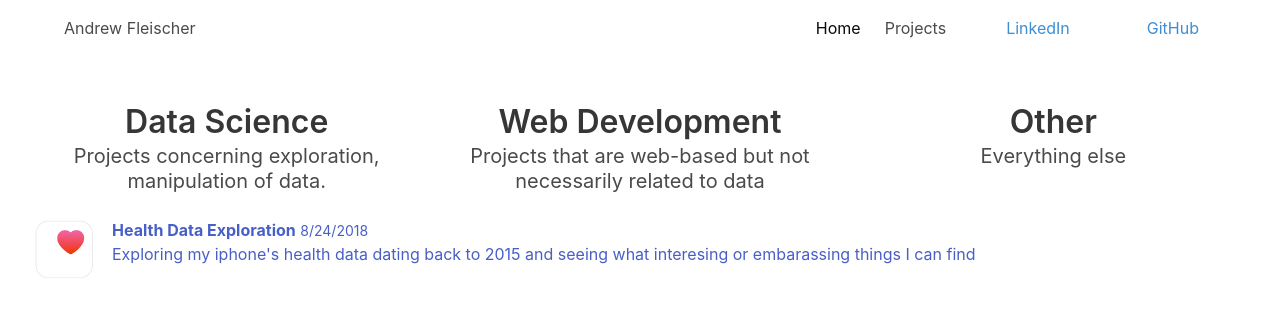
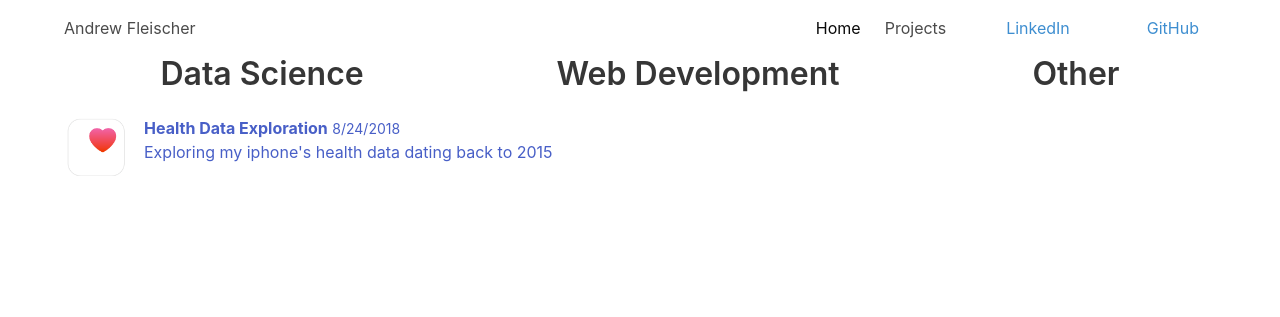
Before and after one commit to Flysure/AndrewsBlog, a Rails app: page /projects in a window 1280 px wide. Shown: the top 317 px of the page. Run offline with Rails 7, Linux system fonts and the light colour scheme; style sheets or scripts are compiled from the project's sources; some libraries are stand-ins or nearby versions.

Commit message:
Restyling

```diff
--- a/app/views/application/projects.html.erb
+++ b/app/views/application/projects.html.erb
@@ -1,30 +1,24 @@
-<div class="container is-fluid">
-  <div class="columns offset">
+<div class="container">
+  <nav class="level">
+  <div class="level-item has-text-centered">
+    <div>
 
-    <div class="column has-text-centered">
-      <a href="#">
       <p class="title">Data Science</p>
-      <p class="subtitle">Projects concerning exploration, manipulation of data.</p>
-      </a>
     </div>
+  </div>
+  <div class="level-item has-text-centered">
+    <div>
+      <p class="title">Web Development</p>
+    </div>
+  </div>
+  <div class="level-item has-text-centered">
+    <div>
+      <p class="title">Other</p>
+    </div>
+  </div>
 
+</nav>
 
-    <div class="column has-text-centered">
-      <a href="#">
-      <p class="title">Web Development</p>
-      <p class="subtitle">Projects that are web-based but not necessarily related to data</p>
-      </a>
-    </div>
-
-
-    <div class="column has-text-centered">
-      <a href="#">
-      <p class="title">Other</p>
-      <p class="subtitle">Everything else</p>
-      </a>
-    </div>
-
-  </div>
   <%= link_to(apple_path) do %>
   <article class="media">
   <figure class="media-left">
@@ -37,7 +31,7 @@
       <p>
         <strong>Health Data Exploration</strong>  <small>8/24/2018</small>
         <br>
-        Exploring my iphone's health data dating back to 2015 and seeing what interesing or embarassing things I can find
+        Exploring my iphone's health data dating back to 2015
       </p>
     </div>
     <nav class="level is-mobile">
@@ -59,3 +53,4 @@
 <% end %>
 </a>
 </div>
+</div>
```
Also changed, not shown: app/views/application/apple.html.erb (+5 -5 lines).
